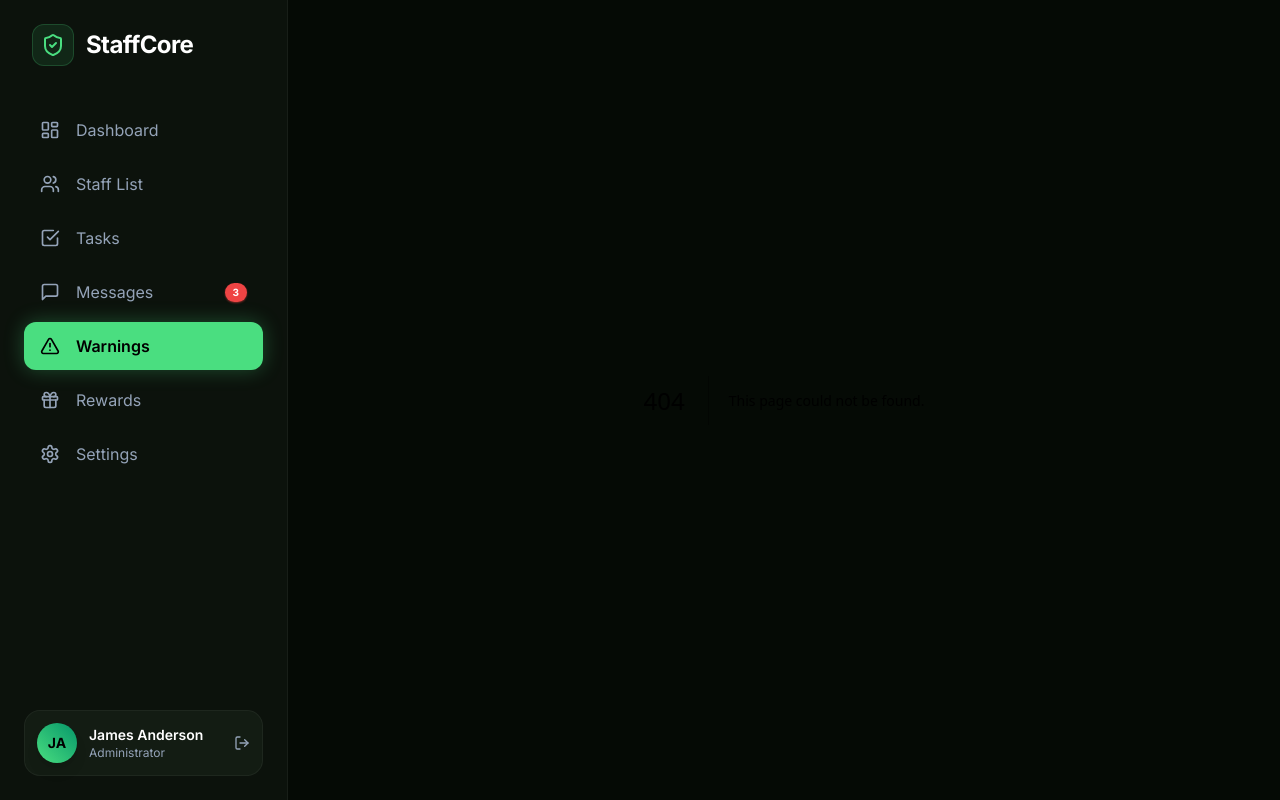
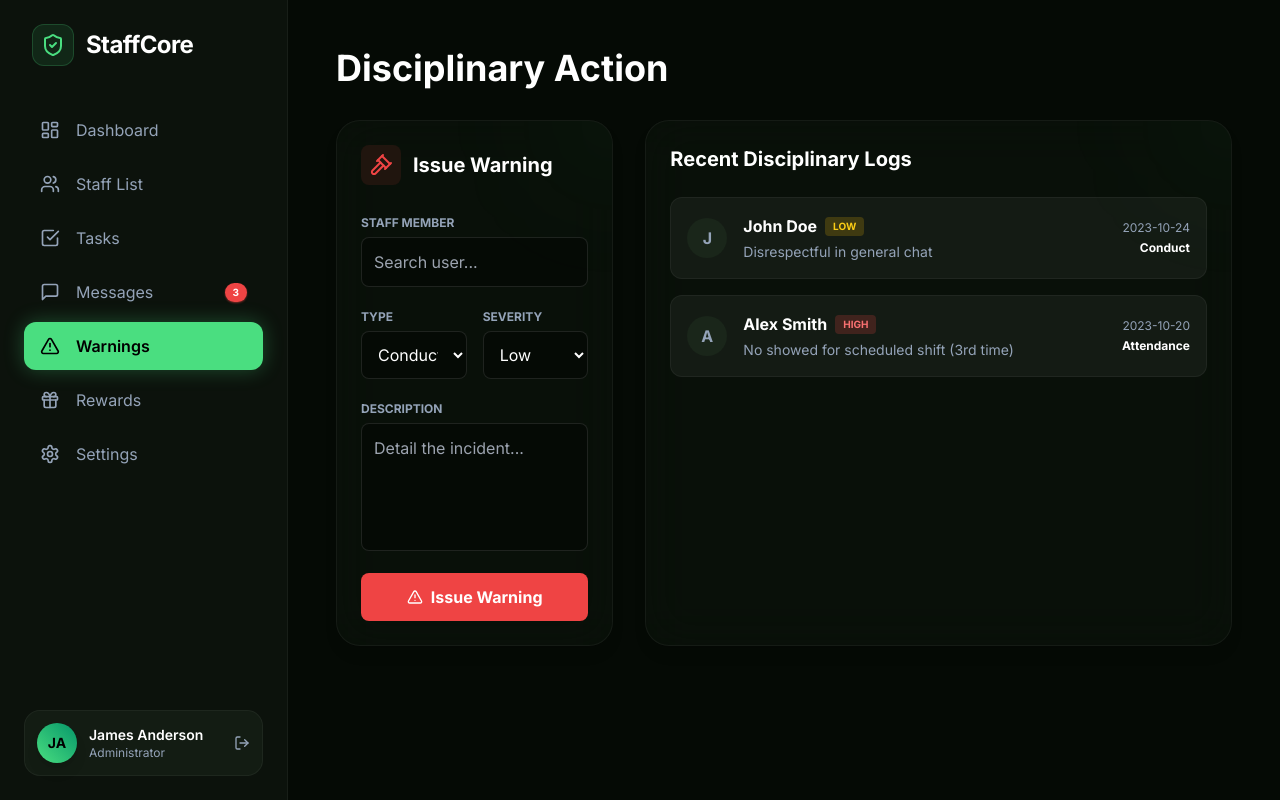
Before and after one commit to yahyahujatullah1-glitch/Star-city, a Next.js app: page /warnings in a window 1280 px wide. Before the commit this address had no page. Built offline with nearby package versions, Linux system fonts and the light colour scheme.

Commit message:
Create page.tsx

```diff
--- /dev/null
+++ b/src/app/warnings/page.tsx
@@ -0,0 +1,88 @@
+"use client";
+
+import { useState } from "react";
+import { Card } from "@/components/ui/Card";
+import { AlertTriangle, Plus, Gavel } from "lucide-react";
+import { cn } from "@/lib/utils";
+
+export default function WarningsPage() {
+  const [logs, setLogs] = useState([
+    { id: 1, user: "John Doe", type: "Conduct", severity: "Low", date: "2023-10-24", reason: "Disrespectful in general chat" },
+    { id: 2, user: "Alex Smith", type: "Attendance", severity: "High", date: "2023-10-20", reason: "No showed for scheduled shift (3rd time)" },
+  ]);
+
+  return (
+    <div className="p-8 lg:p-12 space-y-8">
+      <h1 className="text-4xl font-bold text-white">Disciplinary Action</h1>
+
+      <div className="grid lg:grid-cols-3 gap-8">
+        {/* Form */}
+        <Card className="h-fit">
+          <div className="flex items-center gap-3 mb-6">
+            <div className="p-2 bg-red-500/10 rounded-lg"><Gavel className="h-6 w-6 text-red-500" /></div>
+            <h2 className="text-xl font-bold text-white">Issue Warning</h2>
+          </div>
+          <form className="space-y-4" onSubmit={(e) => e.preventDefault()}>
+            <div className="space-y-1">
+              <label className="text-xs font-bold text-staff-muted uppercase">Staff Member</label>
+              <input type="text" className="w-full bg-black/30 border border-white/10 rounded-lg p-3 text-white focus:border-staff-primary" placeholder="Search user..." />
+            </div>
+            <div className="grid grid-cols-2 gap-4">
+              <div className="space-y-1">
+                <label className="text-xs font-bold text-staff-muted uppercase">Type</label>
+                <select className="w-full bg-black/30 border border-white/10 rounded-lg p-3 text-white">
+                  <option>Conduct</option>
+                  <option>Performance</option>
+                  <option>Attendance</option>
+                </select>
+              </div>
+              <div className="space-y-1">
+                <label className="text-xs font-bold text-staff-muted uppercase">Severity</label>
+                <select className="w-full bg-black/30 border border-white/10 rounded-lg p-3 text-white">
+                  <option>Low</option>
+                  <option>Medium</option>
+                  <option>Critical</option>
+                </select>
+              </div>
+            </div>
+            <div className="space-y-1">
+              <label className="text-xs font-bold text-staff-muted uppercase">Description</label>
+              <textarea className="w-full bg-black/30 border border-white/10 rounded-lg p-3 text-white h-32 resize-none" placeholder="Detail the incident..." />
+            </div>
+            <button className="w-full py-3 bg-red-500 hover:bg-red-600 text-white font-bold rounded-lg transition-colors flex justify-center items-center gap-2">
+              <AlertTriangle className="h-4 w-4" /> Issue Warning
+            </button>
+          </form>
+        </Card>
+
+        {/* Log Table */}
+        <Card className="lg:col-span-2">
+          <h2 className="text-xl font-bold text-white mb-6">Recent Disciplinary Logs</h2>
+          <div className="space-y-4">
+            {logs.map((log) => (
+              <div key={log.id} className="p-4 rounded-xl bg-white/5 border border-white/5 hover:border-white/10 transition-colors flex flex-col md:flex-row gap-4 items-start md:items-center">
+                <div className="h-10 w-10 rounded-full bg-staff-surfaceLight flex items-center justify-center font-bold text-staff-muted">
+                  {log.user.charAt(0)}
+                </div>
+                <div className="flex-1">
+                  <div className="flex items-center gap-2 mb-1">
+                    <h3 className="font-bold text-white">{log.user}</h3>
+                    <span className={cn(
+                      "text-[10px] px-2 py-0.5 rounded uppercase font-bold",
+                      log.severity === "High" ? "bg-red-500/20 text-red-400" : "bg-yellow-500/20 text-yellow-400"
+                    )}>{log.severity}</span>
+                  </div>
+                  <p className="text-sm text-staff-muted">{log.reason}</p>
+                </div>
+                <div className="text-right text-xs text-staff-muted">
+                  <p>{log.date}</p>
+                  <p className="font-bold text-white mt-1">{log.type}</p>
+                </div>
+              </div>
+            ))}
+          </div>
+        </Card>
+      </div>
+    </div>
+  );
+}
```
